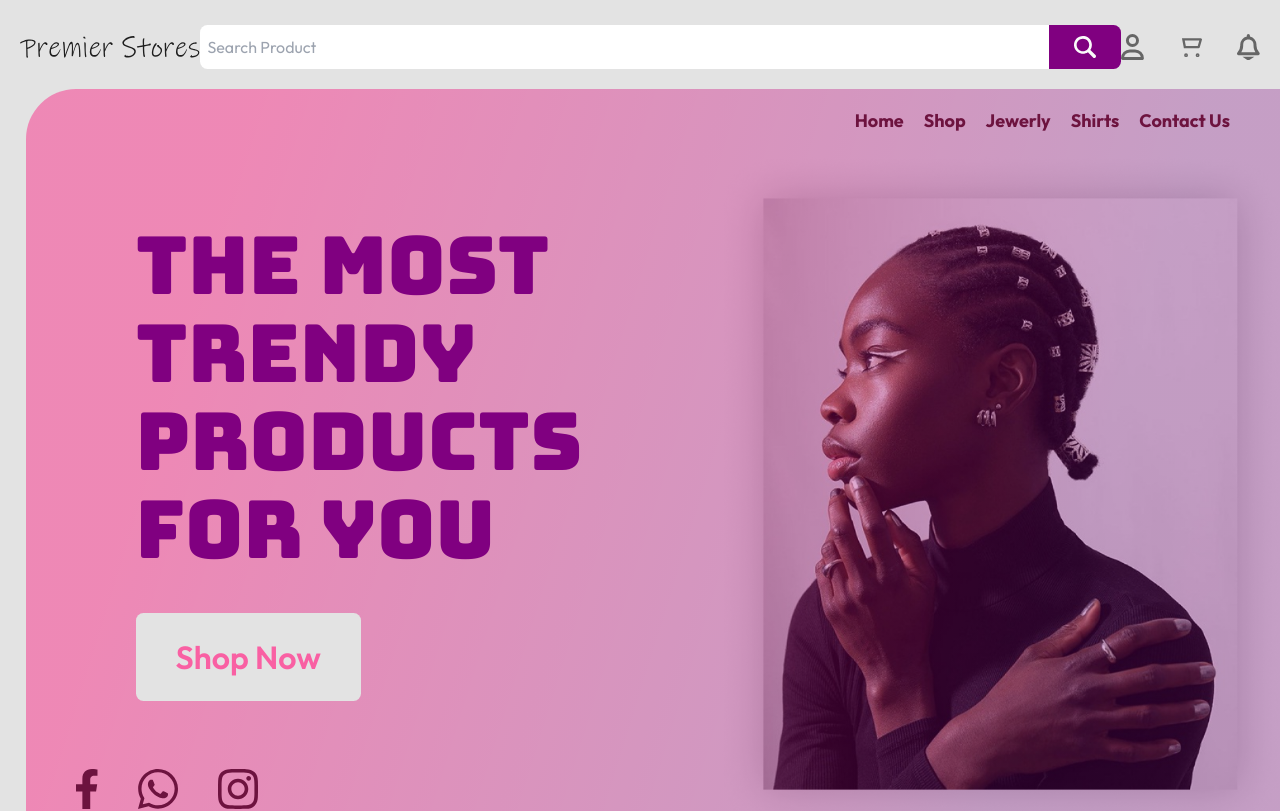
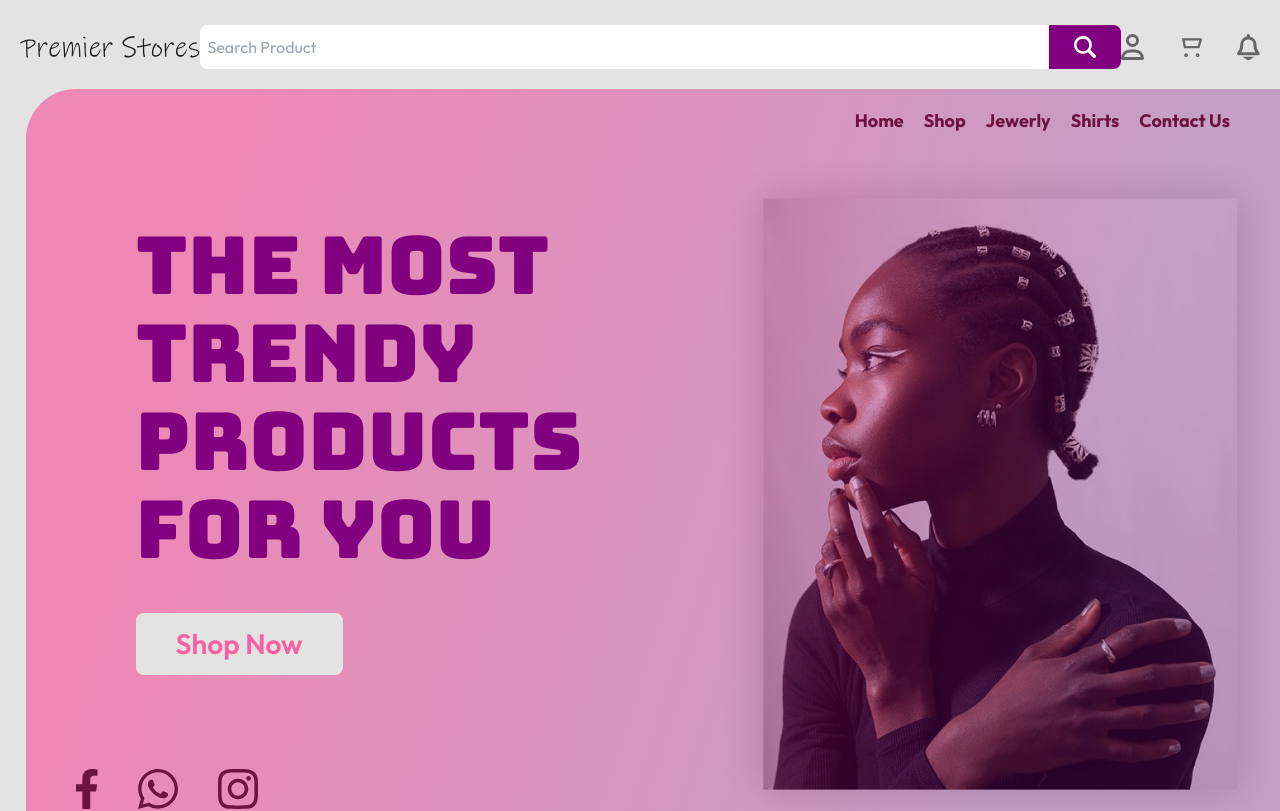
Before and after one commit to timmyproofficial/premier-store, a React (Vite) app: page / in a window 1280 px wide. Shown: the top 811 px of the page. Built offline with nearby package versions, Linux system fonts and the light colour scheme.

Commit message:
Readjust the hero button size.

```diff
--- a/src/components/Button.tsx
+++ b/src/components/Button.tsx
@@ -1,6 +1,6 @@
 const Button = ({ text }: { text: string }) => {
   return (
-    <button className="bg-body-color font-[600] text-secondary-color text-[2rem] lg:text-[3.2rem] rounded-xl lg:py-8 lg:px-16 px-8 py-3">
+    <button className="bg-body-color font-[600] text-secondary-color text-[2rem] lg:text-[2.8rem] rounded-xl lg:py-4 lg:px-16 px-8 py-3">
       {text}
     </button>
   );
```
